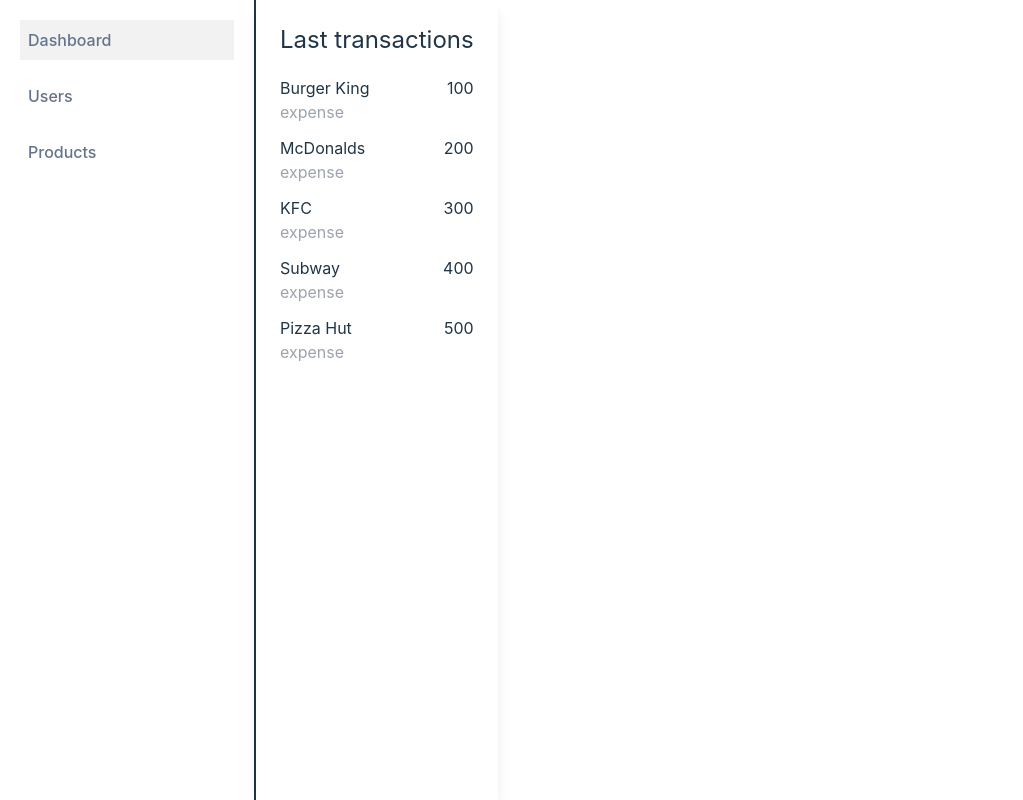
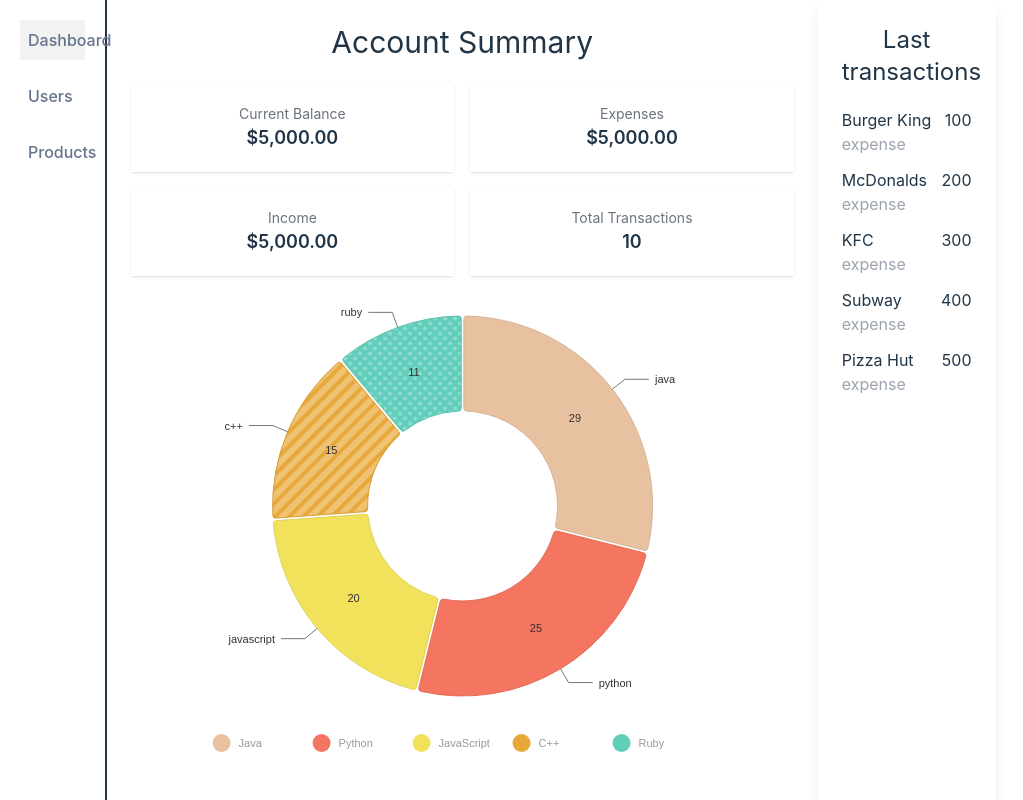
Before and after one commit to and27/tracker, a React (Vite) app: page / in a window 1280 px wide. Shown: the whole page, without its empty margins (0-1023 px from the left). Built offline with nearby package versions, Linux system fonts and the light colour scheme.

Commit message:
Add Account Summary section with nivo pie graph

```diff
--- a/package.json
+++ b/package.json
@@ -10,6 +10,8 @@
     "preview": "vite preview"
   },
   "dependencies": {
+    "@nivo/core": "^0.87.0",
+    "@nivo/pie": "^0.87.0",
     "react": "^18.2.0",
     "react-dom": "^18.2.0",
     "react-router-dom": "^6.23.1"
--- a/src/App.tsx
+++ b/src/App.tsx
@@ -1,4 +1,5 @@
 import "./App.css";
+import AccountSummary from "./components/AccountSummary";
 import SidebarMenu from "./components/SidebarMenu";
 import { TransactionOverview } from "./components/Transaction";
 import TransactionList from "./components/TransactionList";
@@ -10,9 +11,10 @@ const transactions: TransactionOverview[] =
 function App() {
   return (
     <>
-      <div className="flex">
+      <div className="grid grid-cols-12">
         <SidebarMenu />
-        <main className="flex gap-3">
+        <main className="col-span-10 grid grid-cols-6">
+          <AccountSummary />
           <TransactionList transactions={transactions} />
         </main>
       </div>
--- /dev/null
+++ b/src/components/AccountSummary.tsx
@@ -0,0 +1,33 @@
+import PieChart from "./PieChart";
+
+const AccountSummary = () => {
+  return (
+    <section className="col-span-4 p-6">
+      <h2 className="text-3xl mb-6">Account Summary</h2>
+      <div className="grid grid-cols-2 gap-4">
+        <div className="shadow p-5">
+          <p className="text-sm text-gray-500">Current Balance</p>
+          <p className="text-lg font-semibold">$5,000.00</p>
+        </div>
+        <div className="shadow p-5">
+          <p className="text-sm text-gray-500">Expenses</p>
+          <p className="text-lg font-semibold">$5,000.00</p>
+        </div>
+        <div className="shadow p-5">
+          <p className="text-sm text-gray-500">Income</p>
+          <p className="text-lg font-semibold">$5,000.00</p>
+        </div>
+        <div className="shadow p-5">
+          <p className="text-sm text-gray-500">Total Transactions</p>
+          <p className="text-lg font-semibold">10</p>
+        </div>
+      </div>
+
+      <div style={{ height: "500px" }}>
+        <PieChart />
+      </div>
+    </section>
+  );
+};
+
+export default AccountSummary;
--- /dev/null
+++ b/src/components/PieChart.tsx
@@ -0,0 +1,96 @@
+const data = [
+  { id: "java", label: "Java", value: 29 },
+  { id: "python", label: "Python", value: 25 },
+  { id: "javascript", label: "JavaScript", value: 20 },
+  { id: "c++", label: "C++", value: 15 },
+  { id: "ruby", label: "Ruby", value: 11 },
+];
+
+import { ResponsivePie } from "@nivo/pie";
+
+const PieChart = () => (
+  <ResponsivePie
+    data={data}
+    margin={{ top: 40, right: 80, bottom: 80, left: 80 }}
+    innerRadius={0.5}
+    padAngle={0.7}
+    cornerRadius={3}
+    colors={{ scheme: "nivo" }}
+    borderWidth={1}
+    borderColor={{ from: "color", modifiers: [["darker", 0.2]] }}
+    radialLabelsSkipAngle={10}
+    radialLabelsTextXOffset={6}
+    radialLabelsTextColor="#333333"
+    radialLabelsLinkOffset={0}
+    radialLabelsLinkDiagonalLength={16}
+    radialLabelsLinkHorizontalLength={24}
+    radialLabelsLinkStrokeWidth={1}
+    radialLabelsLinkColor={{ from: "color" }}
+    slicesLabelsSkipAngle={10}
+    slicesLabelsTextColor="#333333"
+    animate={true}
+    motionStiffness={90}
+    motionDamping={15}
+    defs={[
+      {
+        id: "dots",
+        type: "patternDots",
+        background: "inherit",
+        color: "rgba(255, 255, 255, 0.3)",
+        size: 4,
+        padding: 1,
+        stagger: true,
+      },
+      {
+        id: "lines",
+        type: "patternLines",
+        background: "inherit",
+        color: "rgba(255, 255, 255, 0.3)",
+        rotation: -45,
+        lineWidth: 6,
+        spacing: 10,
+      },
+    ]}
+    fill={[
+      {
+        match: {
+          id: "ruby",
+        },
+        id: "dots",
+      },
+      {
+        match: {
+          id: "c++",
+        },
+        id: "lines",
+      },
+    ]}
+    legends={[
+      {
+        anchor: "bottom",
+        direction: "row",
+        justify: false,
+        translateX: 0,
+        translateY: 56,
+        itemsSpacing: 0,
+        itemWidth: 100,
+        itemHeight: 18,
+        itemTextColor: "#999",
+        itemDirection: "left-to-right",
+        itemOpacity: 1,
+        symbolSize: 18,
+        symbolShape: "circle",
+        effects: [
+          {
+            on: "hover",
+            style: {
+              itemTextColor: "#000",
+            },
+          },
+        ],
+      },
+    ]}
+  />
+);
+
+export default PieChart;
```
Also changed, not shown: 1 other file (tests, documents, lock files or other folders).
